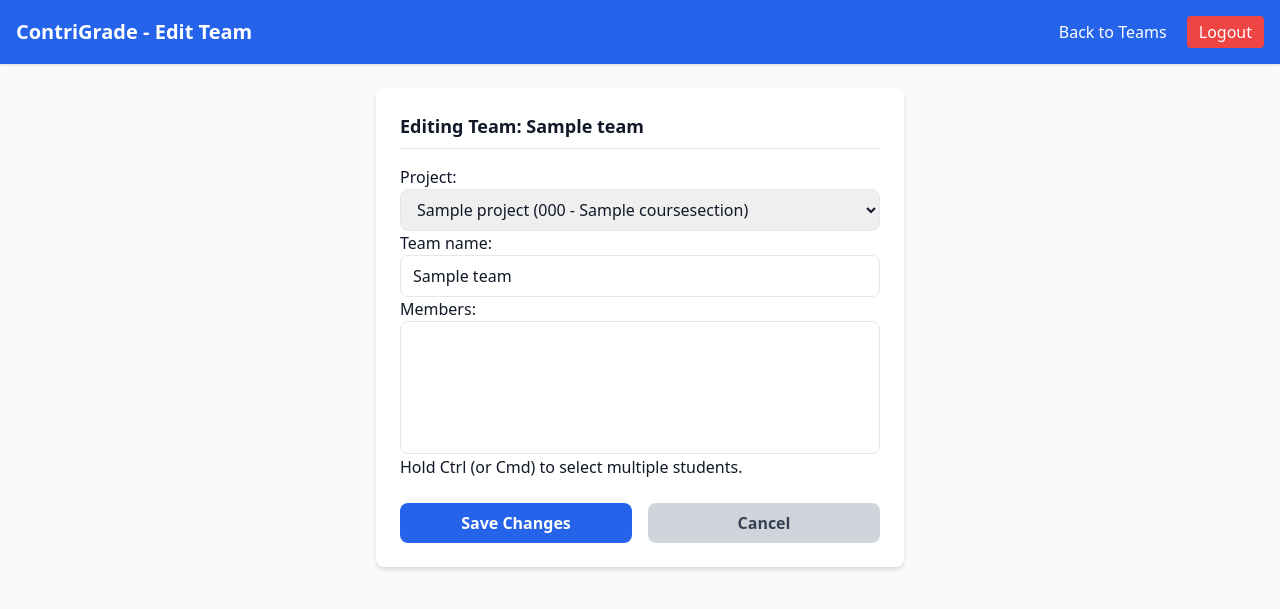
After one commit to labibaNadi59/ContriGrade, a Django app: page /academic/teams/1/edit/ in a window 1280 px wide. The commit adds this page. Shown: the top 609 px of the page. Run offline with Django 5.2, Linux system fonts and the light colour scheme; tables that the repository leaves empty hold one stand-in row (values such as "Sample post"); lists and menus that the app fills with data are empty; some libraries are stand-ins or nearby versions.

Commit message:
edit team option added for instructor

```diff
--- a/academic/forms.py
+++ b/academic/forms.py
@@ -15,7 +15,6 @@ class ProjectForm(forms.ModelForm):
 
 
 class TeamForm(forms.ModelForm):
-    # This field grabs all students so the instructor can select multiple at once
     members = forms.ModelMultipleChoiceField(
         queryset=User.objects.filter(role='STUDENT'),
         widget=forms.SelectMultiple(attrs={'class': 'w-full px-3 py-2 border rounded-lg', 'size': '5'}),
@@ -30,3 +29,9 @@ class TeamForm(forms.ModelForm):
             'project': forms.Select(attrs={'class': 'w-full px-3 py-2 border rounded-lg'}),
             'team_name': forms.TextInput(attrs={'class': 'w-full px-3 py-2 border rounded-lg', 'placeholder': 'e.g., VoltShare'}),
         }
+
+    def __init__(self, *args, **kwargs):
+        super().__init__(*args, **kwargs)
+
+        if self.instance and self.instance.pk:
+            self.fields['members'].initial = self.instance.members.all()
--- /dev/null
+++ b/academic/templates/academic/team_edit.html
@@ -0,0 +1,43 @@
+<!DOCTYPE html>
+<html lang="en">
+<head>
+    <meta charset="UTF-8">
+    <title>Edit Team - ContriGrade</title>
+    <script src="https://cdn.tailwindcss.com"></script>
+</head>
+<body class="bg-gray-50 text-gray-900">
+    <nav class="bg-blue-600 p-4 text-white flex justify-between items-center shadow">
+        <h1 class="text-xl font-bold">ContriGrade - Edit Team</h1>
+        <div>
+            <a href="{% url 'team_management' %}" class="mr-4 hover:underline">Back to Teams</a>
+            <form action="{% url 'logout' %}" method="post" class="inline">
+                {% csrf_token %}
+                <button type="submit" class="bg-red-500 px-3 py-1 rounded hover:bg-red-600">Logout</button>
+            </form>
+        </div>
+    </nav>
+
+    <div class="container mx-auto p-6 max-w-xl">
+        <div class="bg-white p-6 rounded-lg shadow-md">
+            <h2 class="text-lg font-bold mb-4 border-b pb-2">Editing Team: {{ team.team_name }}</h2>
+
+            {% if error_message %}
+                <div class="bg-red-100 text-red-700 p-3 rounded mb-4 text-sm">{{ error_message }}</div>
+            {% endif %}
+
+            <form method="post">
+                {% csrf_token %}
+                {{ form.as_p }}
+                <div class="flex space-x-4 mt-6">
+                    <button type="submit" class="flex-1 bg-blue-600 text-white font-bold py-2 rounded-lg hover:bg-blue-700">
+                        Save Changes
+                    </button>
+                    <a href="{% url 'team_management' %}" class="flex-1 text-center bg-gray-300 text-gray-700 font-bold py-2 rounded-lg hover:bg-gray-400">
+                        Cancel
+                    </a>
+                </div>
+            </form>
+        </div>
+    </div>
+</body>
+</html>
--- a/academic/urls.py
+++ b/academic/urls.py
@@ -5,4 +5,5 @@ urlpatterns = [
     path('dashboard/', views.dashboard_redirect, name='dashboard_redirect'),
     path('student/dashboard/', views.student_dashboard, name='student_dashboard'),
     path('teams/', views.team_management, name='team_management'),
+    path('teams/<int:team_id>/edit/', views.team_edit, name='team_edit'),
 ]
--- a/academic/views.py
+++ b/academic/views.py
@@ -4,6 +4,8 @@ from django.contrib.auth.decorators import login_required
 from accounts.decorators import student_required
 from .models import Project, Team, TeamMember
 from .forms import ProjectForm, TeamForm
+from django.shortcuts import get_object_or_404
+from accounts.models import User
 
 
 @login_required
@@ -86,3 +88,42 @@ def team_management(request):
         'error_message': error_message
     }
     return render(request, 'academic/team_management.html', context)
+
+def team_edit(request, team_id):
+
+    team = get_object_or_404(Team, team_id=team_id)
+    error_message = None
+
+    if request.method == 'POST':
+        form = TeamForm(request.POST, instance=team)
+        if form.is_valid():
+            team = form.save()
+            selected_students = form.cleaned_data['members']
+
+            current_memberships = TeamMember.objects.filter(team=team)
+            current_student_ids = set(current_memberships.values_list('user_id', flat=True))
+            selected_student_ids = set(student.user_id for student in selected_students)
+
+            TeamMember.objects.filter(team=team, user_id__in=current_student_ids - selected_student_ids).delete()
+
+            for student_id in selected_student_ids - current_student_ids:
+                student = User.objects.get(user_id=student_id)
+                try:
+                    tm = TeamMember(team=team, user=student)
+                    tm.full_clean()
+                    tm.save()
+                except ValidationError as e:
+                    error_message = f"Warning: {student.name} is already assigned to another team for this project."
+
+            if not error_message:
+                return redirect('team_management')
+    else:
+        form = TeamForm(instance=team)
+
+    context = {
+        'form': form,
+        'team': team,
+        'user': request.user,
+        'error_message': error_message
+    }
+    return render(request, 'academic/team_edit.html', context)
```
Also changed, not shown: academic/templates/academic/team_management.html (+10 -1 lines).
